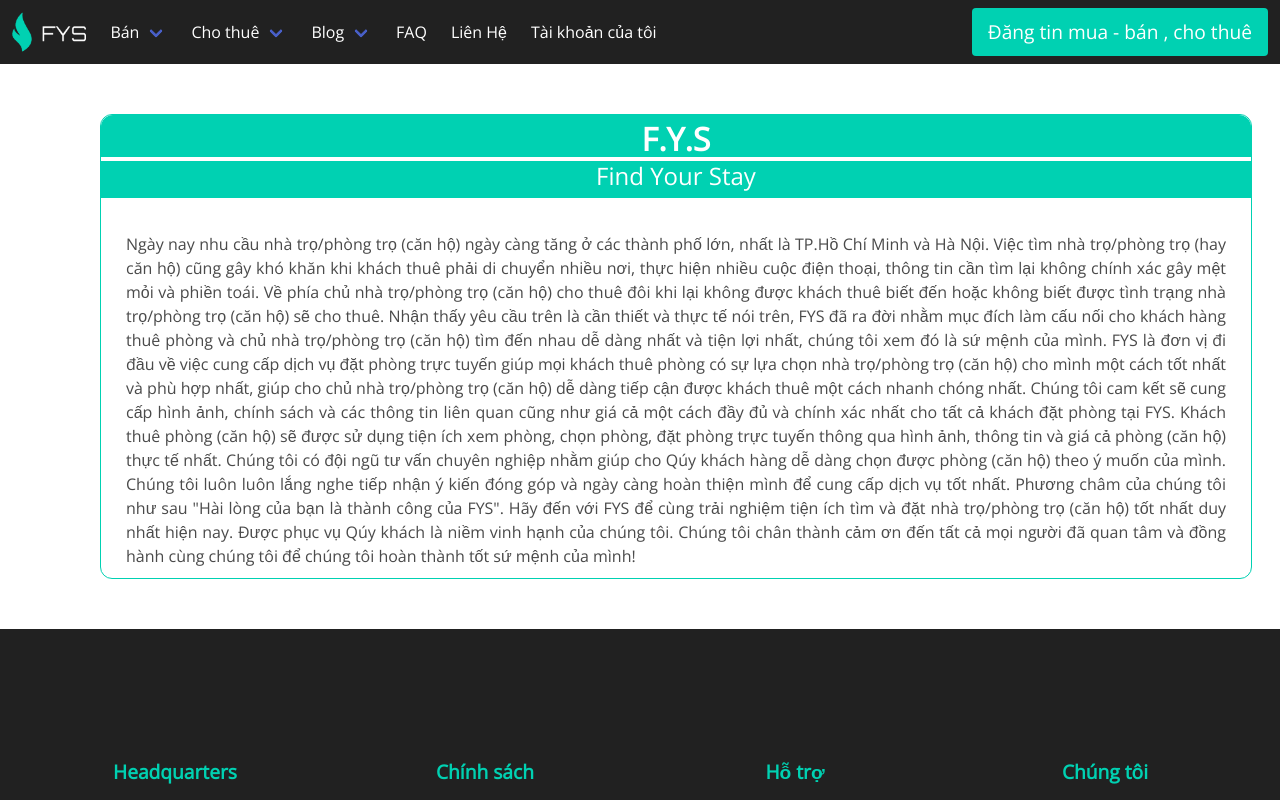
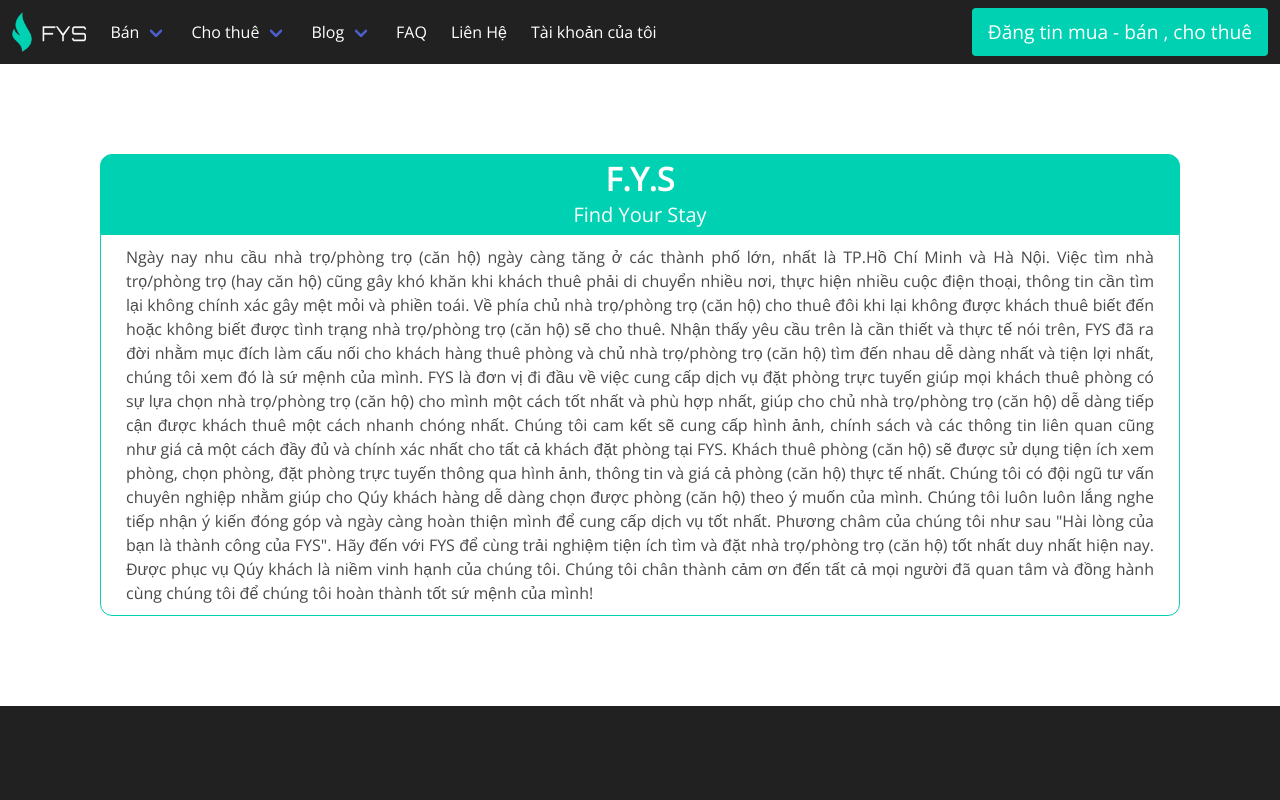
Before and after one commit to chrisph124/fys, a Nuxt app: page /about in a window 1280 px wide. Shown: the top 800 px of the page. Built offline with nearby package versions, Linux system fonts and the light colour scheme.

Commit message:
Refactor code

```diff
--- a/pages/about.vue
+++ b/pages/about.vue
@@ -1,9 +1,9 @@
 <template>
-    <div class="container">
-            <h3 class="title is-3">
+    <div class="column is-12">
+            <h3 class="title has-text-centered">
                 F.Y.S
             </h3>
-            <h4 class="subtitle is-4">
+            <h4 class="subtitle has-text-centered">
                 Find Your Stay
             </h4>
         <div class= "has-text-centered">
@@ -15,32 +15,42 @@
 </template>
 
 <style scoped>
-.container {
-    margin: 50px 100px;
-    padding: 0;
-    border: 1px solid #00d1b2;
-    border-radius: 12px
+.column {
+    padding: 50px 100px;
 }
-
 .has-text-centered {
     padding: 10px 25px;
 }
-.title,
-.subtitle {
+
+.column > .has-text-centered {
+    border: 1px solid #00d1b2;
+    border-radius: 12px;
+    border-top-left-radius: 0;
+    border-top-right-radius: 0;
+}
+
+.column > .title {
+    background-color: #00d1b2;
+    color: white;
+    padding: 0.4rem;
+    border-radius: 12px;
+    border-bottom-left-radius: 0;
+    border-bottom-right-radius: 0;
+    margin-bottom: 0;
+}
+
+.title, .subtitle {
     background-color: #00d1b2;
     color: white;
     padding: 0.4rem;
 }
 
-.subtitle {
-    padding-top: 0
+.column > .subtitle {
+    border-bottom-left-radius: 0;
+    border-bottom-right-radius: 0;
+    margin-bottom: 0;
+    padding-top: 1rem
 }
 
-.title {
-    padding-bottom: 0;
-    border-radius: 12px;
-    border-bottom-left-radius: 0;
-    border-bottom-right-radius: 0;
-}
 
 </style>
--- a/pages/members.vue
+++ b/pages/members.vue
@@ -1,6 +1,6 @@
 <template>
-    <div class="container">
-        <h3 class="title is-3">
+    <div class="column is-12">
+        <h3 class="title is-3 has-text-centered">
             Đội ngũ nhân viên
         </h3>
         <div class="box">
@@ -77,28 +77,28 @@
 </template>
 
 <style scoped>
-.container {
-    margin: 50px 100px;
-    padding: 0;
-    border: 1px solid #00d1b2;
-    border-radius: 12px
+.column {
+    padding: 50px 100px;
 }
-
 .has-text-centered {
     padding: 10px 25px;
 }
 
-.title,
-.subtitle {
+.column > .box {
+    border: 1px solid #00d1b2;
+    border-radius: 12px;
+    border-top-left-radius: 0;
+    border-top-right-radius: 0;
+}
+
+.column > .title {
     background-color: #00d1b2;
     color: white;
     padding: 0.4rem;
-}
-
-.title {
     border-radius: 12px;
     border-bottom-left-radius: 0;
     border-bottom-right-radius: 0;
+    margin-bottom: 0;
 }
 
 .box {
--- a/pages/privacy-policy.vue
+++ b/pages/privacy-policy.vue
@@ -1,6 +1,6 @@
 <template>
-    <div class="container">
-            <h3 class="title is-3">
+    <div class="column">
+            <h3 class="title has-text-centered">
                 Chính sách bảo mật
             </h3>
         <div class= "has-text-centered">
@@ -12,7 +12,7 @@
 </template>
 
 <style scoped>
-.container {
+.column {
     margin: 50px 100px;
     padding: 0;
     border: 1px solid #00d1b2;
--- a/pages/security-policy.vue
+++ b/pages/security-policy.vue
@@ -1,6 +1,6 @@
 <template>
-    <div class="container">
-            <h3 class="title is-3">
+    <div class="column">
+            <h3 class="title has-text-centered">
                 Quyền riêng tư
             </h3>
         <div class= "has-text-centered">
@@ -12,7 +12,7 @@
 </template>
 
 <style scoped>
-.container {
+.column {
     margin: 50px 100px;
     padding: 0;
     border: 1px solid #00d1b2;
```
Also changed, not shown: pages/buy.vue (added).
